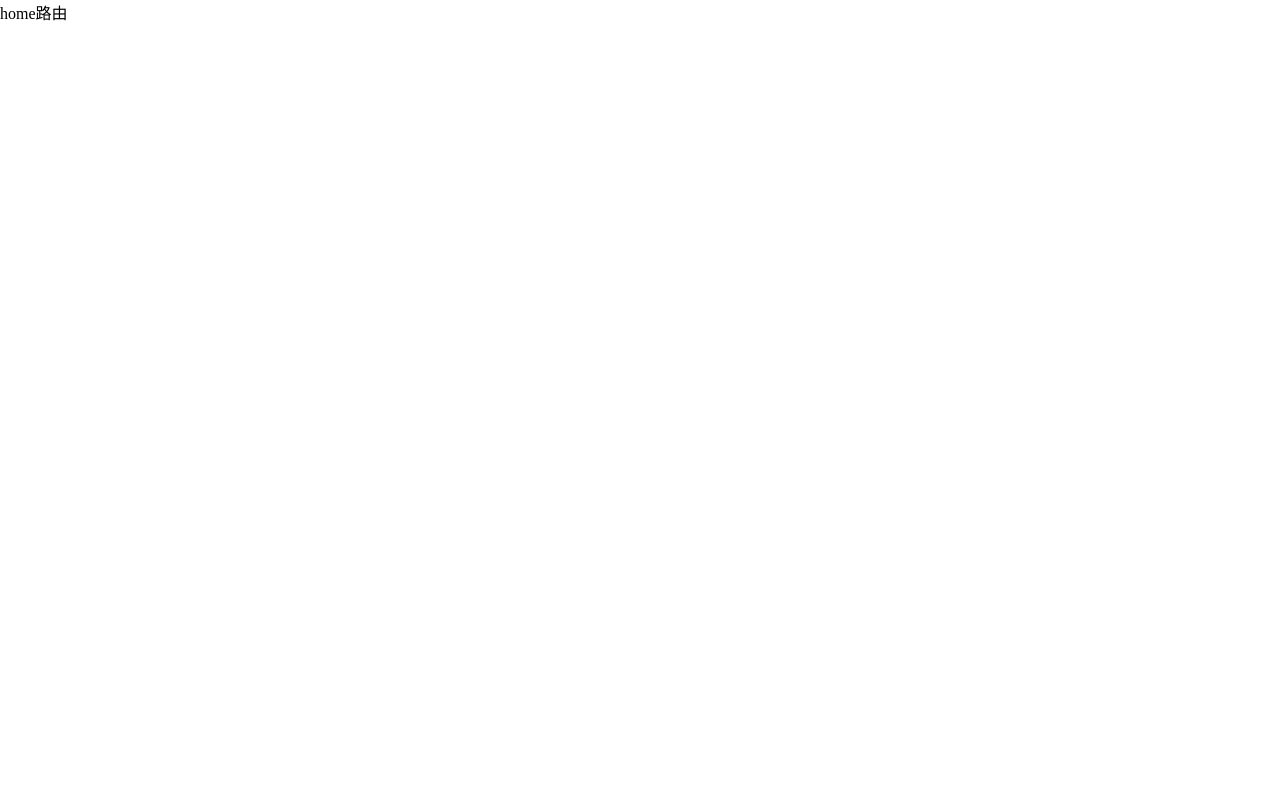
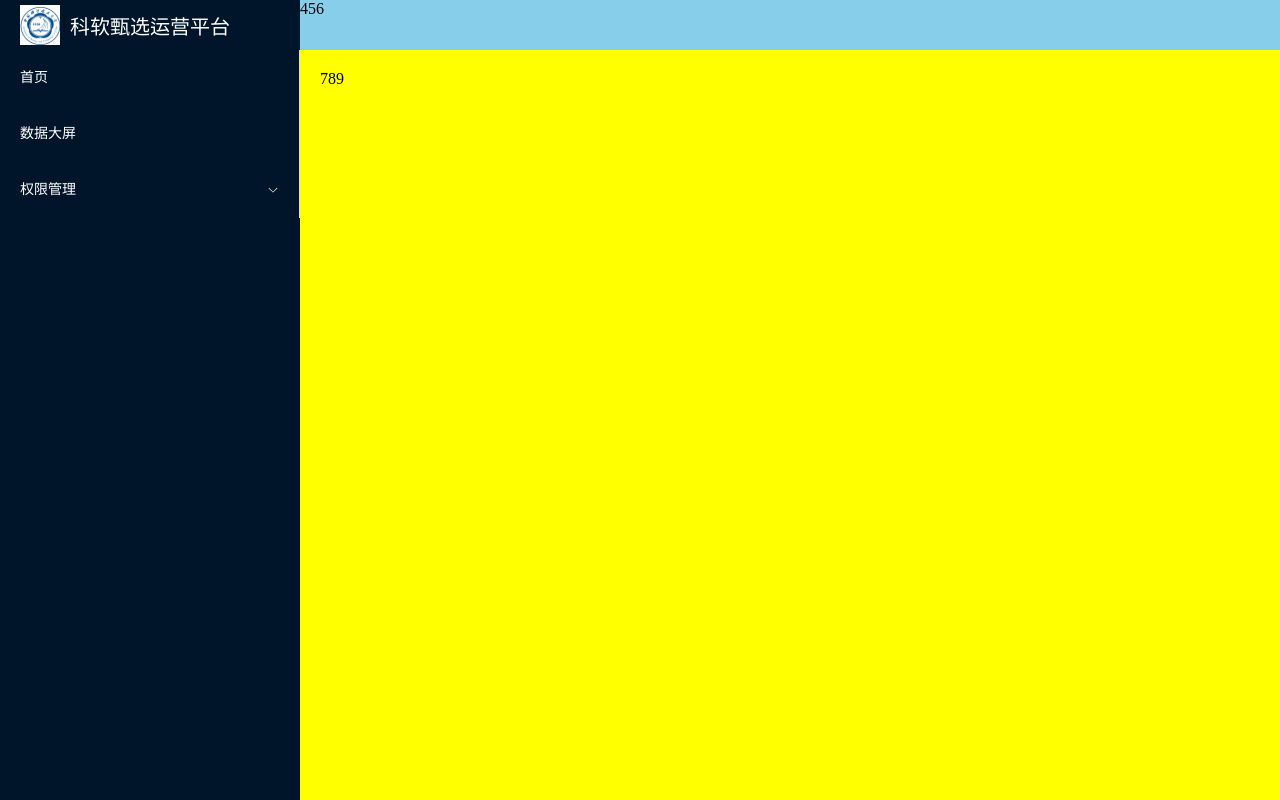
Before and after one commit to up-to-star/vue3-admin-template, a Vue app: page / in a window 1280 px wide. Before the commit this address led to /#/home. Built offline with nearby package versions, Linux system fonts and the light colour scheme; the HTML template or start-up script is replaced by a standard one.

Commit message:
feat(styles): 初始化样式文件
- 移除 App.vue 中的冗余样式
- 更新 router/index.ts，使用 layout 组件作为根路由
- 在 styles/index.scss 中添加自定义滚动条样式
- 在 styles/variable.scss 中定义全局变量，包括菜单宽度、背景色等

```diff
--- a/src/App.vue
+++ b/src/App.vue
@@ -6,10 +6,4 @@
 
 <script setup lang="ts"></script>
 
-<style scoped lang="scss">
-div {
-  h1 {
-    color: $color-primary;
-  }
-}
-</style>
+<style scoped lang="scss"></style>
--- /dev/null
+++ b/src/layout/index.vue
@@ -0,0 +1,67 @@
+<template>
+  <div class="layout_container">
+    <div class="layout_slider">
+      <Logo></Logo>
+      <!-- 滚动组件，放置菜单组件 -->
+      <el-scrollbar class="scrollbar">
+        <el-menu background-color="#001529" text-color="white">
+          <el-menu-item index="1">首页</el-menu-item>
+          <el-menu-item index="2">数据大屏</el-menu-item>
+          <el-sub-menu index="3">
+            <template #title>
+              <span>权限管理</span>
+            </template>
+            <el-menu-item index="3-1">用户管理</el-menu-item>
+            <el-menu-item index="3-2">角色管理</el-menu-item>
+            <el-menu-item index="3-3">菜单管理</el-menu-item>
+          </el-sub-menu>
+        </el-menu>
+      </el-scrollbar>
+    </div>
+    <div class="layout_tabbar">456</div>
+    <div class="layout_content">789</div>
+  </div>
+</template>
+
+<script lang="ts" setup>
+defineOptions({
+  name: 'LayOut',
+})
+import Logo from './logo/index.vue'
+</script>
+
+<style lang="scss" scoped>
+.layout_container {
+  width: 100%;
+  height: 100vh;
+
+  .layout_slider {
+    width: $base-menu-width;
+    height: 100vh;
+    background: $base-menu-background;
+    .scrollbar {
+      width: 100%;
+      height: calc(100vh - $base-menu-logo-height);
+    }
+  }
+  .layout_tabbar {
+    width: calc(100% - $base-menu-width);
+    height: $base-tabbar-height;
+    background: skyblue;
+    position: fixed;
+    top: 0;
+    left: $base-menu-width;
+  }
+
+  .layout_content {
+    position: absolute;
+    width: calc(100% - $base-menu-width);
+    height: calc(100vh - $base-tabbar-height);
+    background-color: yellow;
+    left: $base-menu-width;
+    top: $base-tabbar-height;
+    padding: 20px;
+    overflow: auto;
+  }
+}
+</style>
--- /dev/null
+++ b/src/layout/logo/index.vue
@@ -0,0 +1,33 @@
+<template>
+  <div class="logo" v-if="!setting.logoHidden">
+    <img :src="setting.logo" alt="logo" />
+    <p>{{ setting.title }}</p>
+  </div>
+</template>
+
+<script lang="ts" setup>
+defineOptions({
+  // eslint-disable-next-line vue/multi-word-component-names
+  name: 'Logo',
+})
+import setting from '@/setting'
+</script>
+
+<style lang="scss" scoped>
+.logo {
+  height: $base-menu-logo-height;
+  width: 100%;
+  color: white;
+  display: flex;
+  align-items: center;
+  padding: 20px;
+  img {
+    width: 40px;
+    height: 40px;
+  }
+  p {
+    font-size: $base-menu-logo-font-size;
+    margin-left: 10px;
+  }
+}
+</style>
--- a/src/router/index.ts
+++ b/src/router/index.ts
@@ -5,7 +5,7 @@ const router = createRouter({
   routes: [
     {
       path: '/',
-      redirect: '/home',
+      component: () => import('@/layout/index.vue'),
       name: 'layout',
     },
     {
--- /dev/null
+++ b/src/setting.ts
@@ -0,0 +1,6 @@
+// 项目logo 标题配置
+export default {
+  title: '科软甄选运营平台',
+  logo: '/ustcblue.jpg',
+  logoHidden: false,
+}
--- a/src/styles/index.scss
+++ b/src/styles/index.scss
@@ -1 +1,14 @@
 @use './reset.scss';
+
+// 滚动条的外观
+::-webkit-scrollbar {
+  width: 10px;
+}
+::-webkit-scrollbar-track {
+  background: $base-menu-background;
+}
+::-webkit-scrollbar-thumb {
+  width: 10px;
+  background-color: yellowgreen;
+  border-radius: 10px;
+}
--- a/src/styles/variable.scss
+++ b/src/styles/variable.scss
@@ -1,2 +1,16 @@
 // sass的全局变量
-$color-primary: #42b983;
+
+// 左侧菜单宽度
+$base-menu-width: 300px;
+
+// 左侧菜单的背景颜色
+$base-menu-background: #001529;
+
+// 顶部导航的高度
+$base-tabbar-height: 50px;
+
+// 左侧菜单logo文字大大小
+$base-menu-logo-font-size: 20px;
+
+// 左侧菜单logo高度
+$base-menu-logo-height: 50px;
```
Also changed, not shown: public/ustcblue.jpg (added).
